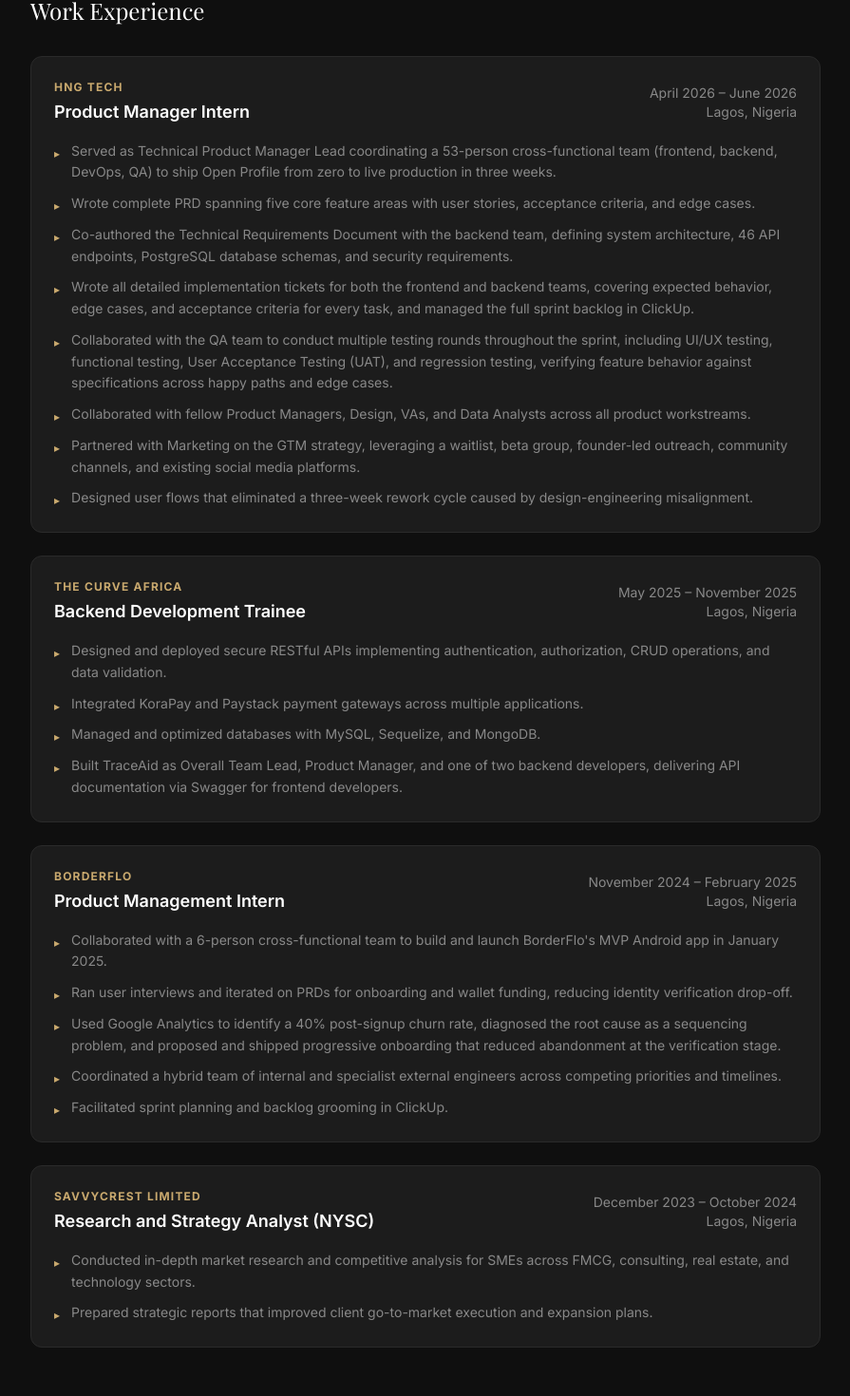
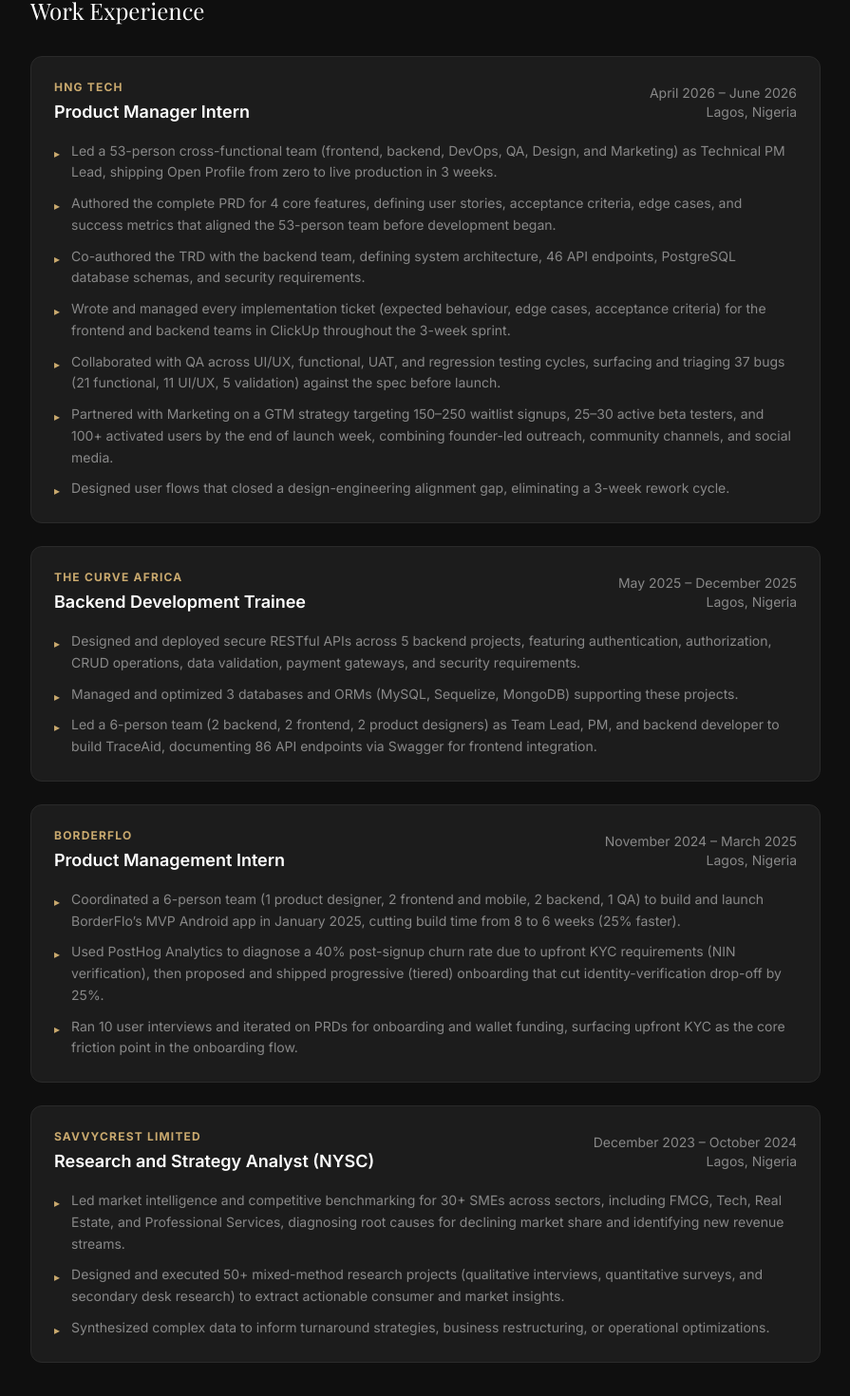
Before and after one commit to codeconnoisseur-channels/channels_pm_portfolio, a React (Vite) app in the folder artifacts/portfolio/: page /cv in a window 1280 px wide. Shown: the part 831-2301 px from the top of the page at 95% size, without its empty margins (192-1087 px from the left). Built offline with nearby package versions, Linux system fonts and the light colour scheme; a web font is replaced by a local one.

Commit message:
updates and fixes

```diff
--- a/artifacts/portfolio/index.html
+++ b/artifacts/portfolio/index.html
@@ -2,9 +2,10 @@
 <html lang="en">
   <head>
     <meta charset="UTF-8" />
-    <meta name="viewport" content="width=device-width, initial-scale=1.0, maximum-scale=1" />
+    <meta name="viewport" content="width=device-width, initial-scale=1.0" />
     <title>Channels Oladapo — Technical Product Manager</title>
-    <meta name="description" content="Channels Oladapo — Technical Product Manager bridging product thinking and engineering execution. Explore projects, case studies, and more." />
+    <meta name="description" content="Technical Product Manager with hands-on backend engineering experience. Channels Oladapo bridges product thinking and engineering execution. Explore projects and case studies." />
+    <meta name="keywords" content="Technical Product Manager, Product Manager, Backend Engineer, Channels Oladapo, Portfolio, Product Management" />
     <meta name="robots" content="index, follow" />
     <meta property="og:title" content="Channels Oladapo — Technical Product Manager" />
     <meta property="og:description" content="Technical Product Manager who combines user-centric product thinking with hands-on engineering to build and ship products that create meaningful impact." />
--- a/artifacts/portfolio/src/components/sections/CV.tsx
+++ b/artifacts/portfolio/src/components/sections/CV.tsx
@@ -18,9 +18,9 @@
   {
     role: "Product Management Intern",
     company: "BorderFlo",
-    period: "November 2024 to February 2025",
+    period: "November 2024 to March 2025",
     location: "Lagos, Nigeria",
-    description: "Diagnosed a 40% post-signup churn rate through analytics and user interviews. Proposed and shipped progressive onboarding that reduced abandonment at the verification stage. Coordinated a hybrid team of internal and specialist external engineers across the full build cycle."
+    description: "Used PostHog Analytics to diagnose a 40% post-signup churn rate due to upfront KYC requirements. Proposed and shipped progressive onboarding that cut identity-verification drop-off by 25%. Coordinated a 6-person team to build and launch MVP Android app."
   },
   {
     role: "Research and Strategy Analyst (NYSC)",
@@ -62,7 +62,7 @@
 const skills = {
   product: ["Product Roadmapping and Strategy", "PRD and TRD Writing", "User Research and Interviews", "Market Research", "Design Thinking", "Sprint Planning and Facilitation", "Backlog Management", "Feature Prioritization", "RICE Framework", "MoSCoW Prioritization", "Stakeholder Management", "Competitive Analysis", "User Story Mapping", "Acceptance Criteria Definition", "Data Analysis", "A/B Testing", "Agile and Scrum"],
   technical: ["JavaScript (ES6+)", "Node.js", "Express.js", "MongoDB and Mongoose", "MySQL", "Sequelize", "PostgreSQL", "RESTful API Design", "API Testing", "Database Design", "System Architecture", "JWT Authentication", "API Documentation via Swagger", "QA Testing", "Prototyping", "Git and GitHub", "KoraPay", "Paystack"],
-  tools: ["ClickUp", "Linear", "Jira", "Notion", "Confluence", "Asana", "Miro", "Figma", "Whimsical", "Google Analytics", "PostHog Analytics", "PowerBI", "SQL", "Postman", "Swagger", "Claude Code", "Cursor", "n8n", "Gemini", "ChatGPT", "Microsoft 365", "Google Suite"]
+  tools: ["ClickUp", "Linear", "Jira", "Notion", "Confluence", "Asana", "Miro", "Figma", "Whimsical", "Mixpanel", "PostHog Analytics", "PowerBI", "SQL", "Postman", "Swagger", "Claude Code", "Cursor", "n8n", "Antigravity", "ChatGPT", "Microsoft 365", "Google Suite"]
 };
 
 export function CV() {
@@ -91,7 +91,7 @@
             <div className="text-sm text-gray-600 space-y-1 text-center md:text-right">
               <p>channelsokunade@gmail.com</p>
               <p>+(234) 816-0424-398</p>
-              <p>Lagos State, Nigeria</p>
+              <p>Lagos State, Nigeria (GMT+1)</p>
               <div className="flex justify-center md:justify-end gap-3 pt-2">
                 <a href="https://linkedin.com/in/channels-oladapo-67253a187" target="_blank" rel="noreferrer" className="text-gray-400 hover:text-primary transition-colors">LinkedIn</a>
                 <span className="text-gray-300">•</span>
--- a/artifacts/portfolio/src/components/sections/CaseStudies.tsx
+++ b/artifacts/portfolio/src/components/sections/CaseStudies.tsx
@@ -6,10 +6,10 @@
     title: "BorderFlo",
     type: "Product Management Internship",
     context: "Cross-border educational payment startup",
-    hook: "Found a 40% post-signup churn rate in Google Analytics, ran user interviews to understand it, and discovered that the problem was not what the team assumed it was.",
+    hook: "Found a 40% post-signup churn rate in PostHog Analytics, ran user interviews to understand it, and discovered that the problem was not what the team assumed it was.",
     insight: "Users understood exactly what they needed to do. They were making a rational decision: the effort required to complete verification was not yet worth it, because they had not experienced any product value. The problem was sequencing, not communication.",
     decision: "Progressive onboarding: restructure the experience so users can explore the product and see its value before identity verification is required. Build commitment before demanding effort.",
-    impact: "MVP launched in January 2025. Progressive onboarding shipped and reduced verification abandonment. The product launched on schedule.",
+    impact: "MVP launched in January 2025. Progressive onboarding shipped and cut identity-verification drop-off by 25%. The product launched on schedule.",
     link: "https://www.borderflo.com/"
   },
   {
--- a/artifacts/portfolio/src/components/sections/Contact.tsx
+++ b/artifacts/portfolio/src/components/sections/Contact.tsx
@@ -52,7 +52,7 @@
                   <div className="w-12 h-12 flex items-center justify-center rounded-full bg-blue-50 text-primary">
                     <MapPinIcon className="w-5 h-5" />
                   </div>
-                  <span className="text-lg font-medium">Lagos State, Nigeria</span>
+                  <span className="text-lg font-medium">Lagos State, Nigeria (GMT+1)</span>
                 </div>
               </div>
             </motion.div>
--- a/artifacts/portfolio/src/pages/AboutPage.tsx
+++ b/artifacts/portfolio/src/pages/AboutPage.tsx
@@ -22,7 +22,7 @@
   },
   {
     title: "Data shows you the what. Users show you the why.",
-    body: "Metrics can tell you that something is broken. They rarely tell you why. I treat analytics and user research as two instruments that answer two different questions, and I run both. At BorderFlo, a 40% churn rate in Google Analytics pointed me to the drop-off stage. User interviews told me the real reason: the product was asking for trust before it had given any reason to extend it. If I had only looked at the data, I would have redesigned the wrong thing.",
+    body: "Metrics can tell you that something is broken. They rarely tell you why. I treat analytics and user research as two instruments that answer two different questions, and I run both. A 40% churn rate in an analytics dashboard pointed me to the drop-off stage. User interviews told me the real reason: the product was asking for trust before it had given any reason to extend it. If I had only looked at the data, I would have redesigned the wrong thing.",
   },
   {
     title: "The best product decisions happen closest to the constraints.",
--- a/artifacts/portfolio/src/pages/CVPage.tsx
+++ b/artifacts/portfolio/src/pages/CVPage.tsx
@@ -1,7 +1,7 @@
 import React from "react";
 import { motion } from "framer-motion";
 import { Mail, Phone, MapPin, Linkedin, Github, Award, BarChart2, Code, Lightbulb, Database, TrendingUp, MousePointer2, PenTool, Download } from "lucide-react";
-import { SiFigma, SiJira, SiLinear, SiClickup, SiNotion, SiAsana, SiMiro, SiPostman, SiSwagger, SiGithub, SiAnthropic, SiOpenai, SiGoogle, SiN8N, SiGoogleanalytics, SiPosthog, SiConfluence } from "react-icons/si";
+import { SiFigma, SiJira, SiLinear, SiClickup, SiNotion, SiAsana, SiMiro, SiPostman, SiSwagger, SiGithub, SiAnthropic, SiOpenai, SiGoogle, SiN8N, SiGoogleanalytics, SiPosthog, SiConfluence, SiMixpanel } from "react-icons/si";
 import { GlowCard } from "@/components/GlowCard";
 
 const ease = [0.22, 1, 0.36, 1] as [number, number, number, number];
@@ -18,39 +18,35 @@
     period: "April 2026 – June 2026",
     location: "Lagos, Nigeria",
     bullets: [
-      "Served as Technical Product Manager Lead coordinating a 53-person cross-functional team (frontend, backend, DevOps, QA) to ship Open Profile from zero to live production in three weeks.",
-      "Wrote complete PRD spanning five core feature areas with user stories, acceptance criteria, and edge cases.",
-      "Co-authored the Technical Requirements Document with the backend team, defining system architecture, 46 API endpoints, PostgreSQL database schemas, and security requirements.",
-      "Wrote all detailed implementation tickets for both the frontend and backend teams, covering expected behavior, edge cases, and acceptance criteria for every task, and managed the full sprint backlog in ClickUp.",
-      "Collaborated with the QA team to conduct multiple testing rounds throughout the sprint, including UI/UX testing, functional testing, User Acceptance Testing (UAT), and regression testing, verifying feature behavior against specifications across happy paths and edge cases.",
-      "Collaborated with fellow Product Managers, Design, VAs, and Data Analysts across all product workstreams.",
-      "Partnered with Marketing on the GTM strategy, leveraging a waitlist, beta group, founder-led outreach, community channels, and existing social media platforms.",
-      "Designed user flows that eliminated a three-week rework cycle caused by design-engineering misalignment.",
+      "Led a 53-person cross-functional team (frontend, backend, DevOps, QA, Design, and Marketing) as Technical PM Lead, shipping Open Profile from zero to live production in 3 weeks.",
+      "Authored the complete PRD for 4 core features, defining user stories, acceptance criteria, edge cases, and success metrics that aligned the 53-person team before development began.",
+      "Co-authored the TRD with the backend team, defining system architecture, 46 API endpoints, PostgreSQL database schemas, and security requirements.",
+      "Wrote and managed every implementation ticket (expected behaviour, edge cases, acceptance criteria) for the frontend and backend teams in ClickUp throughout the 3-week sprint.",
+      "Collaborated with QA across UI/UX, functional, UAT, and regression testing cycles, surfacing and triaging 37 bugs (21 functional, 11 UI/UX, 5 validation) against the spec before launch.",
+      "Partnered with Marketing on a GTM strategy targeting 150–250 waitlist signups, 25–30 active beta testers, and 100+ activated users by the end of launch week, combining founder-led outreach, community channels, and social media.",
+      "Designed user flows that closed a design-engineering alignment gap, eliminating a 3-week rework cycle.",
     ],
   },
   {
     company: "The Curve Africa",
     role: "Backend Development Trainee",
-    period: "May 2025 – November 2025",
+    period: "May 2025 – December 2025",
     location: "Lagos, Nigeria",
     bullets: [
-      "Designed and deployed secure RESTful APIs implementing authentication, authorization, CRUD operations, and data validation.",
-      "Integrated KoraPay and Paystack payment gateways across multiple applications.",
-      "Managed and optimized databases with MySQL, Sequelize, and MongoDB.",
-      "Built TraceAid as Overall Team Lead, Product Manager, and one of two backend developers, delivering API documentation via Swagger for frontend developers.",
+      "Designed and deployed secure RESTful APIs across 5 backend projects, featuring authentication, authorization, CRUD operations, data validation, payment gateways, and security requirements.",
+      "Managed and optimized 3 databases and ORMs (MySQL, Sequelize, MongoDB) supporting these projects.",
+      "Led a 6-person team (2 backend, 2 frontend, 2 product designers) as Team Lead, PM, and backend developer to build TraceAid, documenting 86 API endpoints via Swagger for frontend integration.",
     ],
   },
   {
     company: "BorderFlo",
     role: "Product Management Intern",
-    period: "November 2024 – February 2025",
+    period: "November 2024 – March 2025",
     location: "Lagos, Nigeria",
     bullets: [
-      "Collaborated with a 6-person cross-functional team to build and launch BorderFlo's MVP Android app in January 2025.",
-      "Ran user interviews and iterated on PRDs for onboarding and wallet funding, reducing identity verification drop-off.",
-      "Used Google Analytics to identify a 40% post-signup churn rate, diagnosed the root cause as a sequencing problem, and proposed and shipped progressive onboarding that reduced abandonment at the verification stage.",
-      "Coordinated a hybrid team of internal and specialist external engineers across competing priorities and timelines.",
-      "Facilitated sprint planning and backlog grooming in ClickUp.",
+      "Coordinated a 6-person team (1 product designer, 2 frontend and mobile, 2 backend, 1 QA) to build and launch BorderFlo’s MVP Android app in January 2025, cutting build time from 8 to 6 weeks (25% faster).",
+      "Used PostHog Analytics to diagnose a 40% post-signup churn rate due to upfront KYC requirements (NIN verification), then proposed and shipped progressive (tiered) onboarding that cut identity-verification drop-off by 25%.",
+      "Ran 10 user interviews and iterated on PRDs for onboarding and wallet funding, surfacing upfront KYC as the core friction point in the onboarding flow.",
     ],
   },
   {
@@ -59,8 +55,9 @@
     period: "December 2023 – October 2024",
     location: "Lagos, Nigeria",
     bullets: [
-      "Conducted in-depth market research and competitive analysis for SMEs across FMCG, consulting, real estate, and technology sectors.",
-      "Prepared strategic reports that improved client go-to-market execution and expansion plans.",
+      "Led market intelligence and competitive benchmarking for 30+ SMEs across sectors, including FMCG, Tech, Real Estate, and Professional Services, diagnosing root causes for declining market share and identifying new revenue streams.",
+      "Designed and executed 50+ mixed-method research projects (qualitative interviews, quantitative surveys, and secondary desk research) to extract actionable consumer and market insights.",
+      "Synthesized complex data to inform turnaround strategies, business restructuring, or operational optimizations.",
     ],
   },
 ];
@@ -92,10 +89,10 @@
   { name: "GitHub",           icon: SiGithub,    color: "var(--foreground)" },
   { name: "Claude",           icon: SiAnthropic, color: "#D97757" },
   { name: "ChatGPT",          icon: SiOpenai,    color: "#10A37F" },
-  { name: "Gemini",           icon: SiGoogle,          color: "#4285F4" },
+  { name: "Antigravity",      icon: SiGoogle,          color: "#4285F4" },
   { name: "n8n",              icon: SiN8N,             color: "#EA4B71" },
   { name: "Power BI",         icon: TrendingUp,        color: "#F2C811" },
-  { name: "Google Analytics", icon: SiGoogleanalytics, color: "#E37400" },
+  { name: "Mixpanel",         icon: SiMixpanel,        color: "#7856FF" },
   { name: "PostHog",          icon: SiPosthog,         color: "#C9A96E" },
   { name: "SQL",              icon: Database,          color: "#60A5FA" },
   { name: "Cursor",           icon: MousePointer2,     color: "var(--foreground)" },
@@ -147,7 +144,7 @@
             </a>
 
             <span className="flex items-center gap-2 shrink-0">
-              <MapPin className="w-4 h-4 text-accent shrink-0" /> Lagos State, Nigeria · Available Globally
+              <MapPin className="w-4 h-4 text-accent shrink-0" /> Lagos State, Nigeria (GMT+1) · Available Globally
             </span>
             <a href="https://www.linkedin.com/in/channels-oladapo-67253a187/" target="_blank" rel="noopener noreferrer" className="flex items-center gap-2 hover:text-accent transition-colors min-w-0" data-testid="cv-linkedin">
               <Linkedin className="w-4 h-4 text-accent shrink-0" />
@@ -159,9 +156,8 @@
             </a>
           </div>
           <motion.a
-            href="https://drive.google.com/file/d/1E7fV6tcybksFxlgcvka4W8ly-UaoHfAa/view?usp=sharing"
-            target="_blank"
-            rel="noopener noreferrer"
+            href="/Channels_Oladapo_PM_CV.pdf"
+            download="Channels_Oladapo_PM_CV.pdf"
             className="inline-flex items-center gap-2 px-5 py-2.5 bg-accent text-background rounded-full font-semibold text-sm hover:bg-accent/90 transition-colors"
             whileHover={{ scale: 1.03 }}
             whileTap={{ scale: 0.97 }}
@@ -183,7 +179,7 @@
         >
           <h2 className="font-display text-2xl text-foreground mb-5">Professional Summary</h2>
           <p className="text-text-secondary leading-relaxed text-lg">
-            Technical Product Manager with hands-on backend engineering experience in Node.js, Express, MongoDB, and PostgreSQL. Builds end-to-end: from user research, PRD and TRD writing, and acceptance criteria through to API design, prototyping, and GTM coordination. Bridges the gap between product thinking and engineering execution. When there is a problem to solve, the answer is not just a document, it is a working prototype. Currently focused on building AI-powered products at the intersection of LLMs, AI Agents, and automation.
+            Product Manager with hands-on backend engineering experience using Node.js, Express.js, MongoDB, and PostgreSQL. Builds end-to-end: from user research, PRD and TRD writing, writing tickets and acceptance criteria through to API design, prototyping, and GTM coordination. When there is a problem to solve, the answer is a working prototype, not just a document. Currently building AI-powered products at the intersection of LLMs, AI Agents, and automation. Seeking an Associate Technical Product Manager role.
           </p>
         </motion.section>
 
--- a/artifacts/portfolio/src/pages/Home.tsx
+++ b/artifacts/portfolio/src/pages/Home.tsx
@@ -5,7 +5,7 @@
 import openProfileImg from "@assets/image_1781171105171.png";
 import invoiceserImg from "@assets/invoiceser_image.jpg";
 import { Lightbulb, Code, ArrowRight, BarChart2, Database, TrendingUp, MousePointer2, PenTool, Map, FileText, Users, CalendarDays, ListChecks, Layers, Network, Search, GitBranch, FlaskConical, RefreshCw, Globe, Shield, Bug, CreditCard } from "lucide-react";
-import { SiFigma, SiJira, SiLinear, SiClickup, SiNotion, SiAsana, SiMiro, SiPostman, SiSwagger, SiGithub, SiAnthropic, SiOpenai, SiGoogle, SiN8N, SiGoogleanalytics, SiPosthog, SiConfluence, SiJavascript, SiNodedotjs, SiMongodb, SiMysql, SiPostgresql } from "react-icons/si";
+import { SiFigma, SiJira, SiLinear, SiClickup, SiNotion, SiAsana, SiMiro, SiPostman, SiSwagger, SiGithub, SiAnthropic, SiOpenai, SiGoogle, SiN8N, SiGoogleanalytics, SiPosthog, SiConfluence, SiJavascript, SiNodedotjs, SiMongodb, SiMysql, SiPostgresql, SiMixpanel } from "react-icons/si";
 import { GlowCard } from "@/components/GlowCard";
 import { usePageTitle } from "@/hooks/use-page-title";
 
@@ -415,7 +415,7 @@
                 </div>
                 <h3 className="font-display text-2xl">Product Skills</h3>
               </div>
-              <div className="space-y-3">
+              <div className="flex flex-wrap gap-3">
                 {[
                   { name: "Product Roadmapping & Strategy",      Icon: Map          },
                   { name: "PRD & TRD Writing",                   Icon: FileText     },
@@ -437,7 +437,7 @@
                     whileInView={{ opacity: 1, x: 0 }}
                     viewport={{ once: true }}
                     transition={{ delay: i * 0.035, duration: 0.45, ease }}
-                    className="bg-card p-4 rounded-lg border border-border-subtle flex items-center gap-4 hover:border-accent/40 transition-colors"
+                    className="bg-card px-4 py-2.5 rounded-lg border border-border-subtle inline-flex items-center gap-3 w-auto hover:border-accent/40 transition-colors"
                   >
                     <Icon className="w-4 h-4 text-accent flex-shrink-0" />
                     <span className="text-sm font-medium text-foreground">{name}</span>
@@ -459,7 +459,7 @@
                 </div>
                 <h3 className="font-display text-2xl">Technical Skills</h3>
               </div>
-              <div className="space-y-3">
+              <div className="flex flex-wrap gap-3">
                 {[
                   { name: "JavaScript (ES6+)",               Icon: SiJavascript },
                   { name: "Node.js",                         Icon: SiNodedotjs  },
@@ -482,7 +482,7 @@
                     whileInView={{ opacity: 1, x: 0 }}
                     viewport={{ once: true }}
                     transition={{ delay: i * 0.035, duration: 0.45, ease }}
-                    className="bg-card p-4 rounded-lg border border-border-subtle flex items-center gap-4 hover:border-accent/40 transition-colors"
+                    className="bg-card px-4 py-2.5 rounded-lg border border-border-subtle inline-flex items-center gap-3 w-auto hover:border-accent/40 transition-colors"
                   >
                     <Icon className="w-4 h-4 text-accent flex-shrink-0" />
                     <span className="text-sm font-medium text-foreground">{name}</span>
@@ -515,10 +515,10 @@
                 { name: "GitHub",           icon: SiGithub,    color: "var(--foreground)" },
                 { name: "Claude",           icon: SiAnthropic, color: "#D97757" },
                 { name: "ChatGPT",          icon: SiOpenai,    color: "#10A37F" },
-                { name: "Gemini",           icon: SiGoogle,          color: "#4285F4" },
+                { name: "Antigravity",      icon: SiGoogle,          color: "#4285F4" },
                 { name: "n8n",              icon: SiN8N,             color: "#EA4B71" },
                 { name: "Power BI",         icon: TrendingUp,        color: "#F2C811" },
-                { name: "Google Analytics", icon: SiGoogleanalytics, color: "#E37400" },
+                { name: "Mixpanel",         icon: SiMixpanel,        color: "#7856FF" },
                 { name: "PostHog",          icon: SiPosthog,         color: "#C9A96E" },
                 { name: "SQL",              icon: Database,          color: "#60A5FA" },
                 { name: "Cursor",           icon: MousePointer2,     color: "var(--foreground)" },
```
Also changed, not shown: artifacts/portfolio/src/pages/CaseStudyDetailPage.tsx (+7 -9 lines), 1 other file (tests, documents, lock files or other folders).
